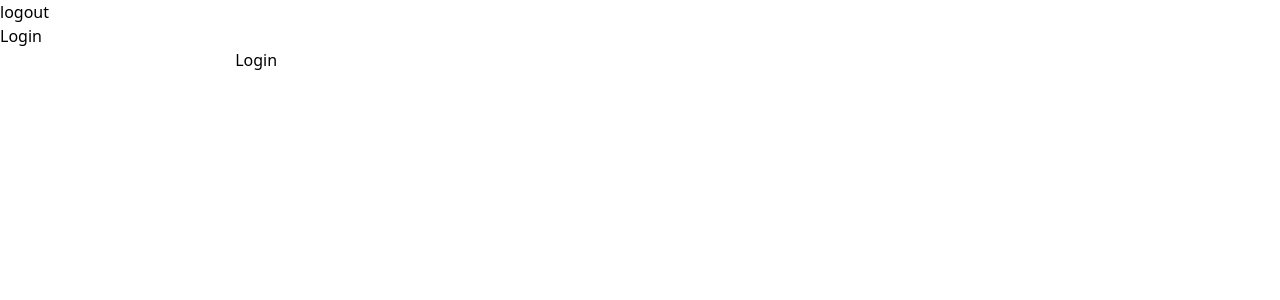
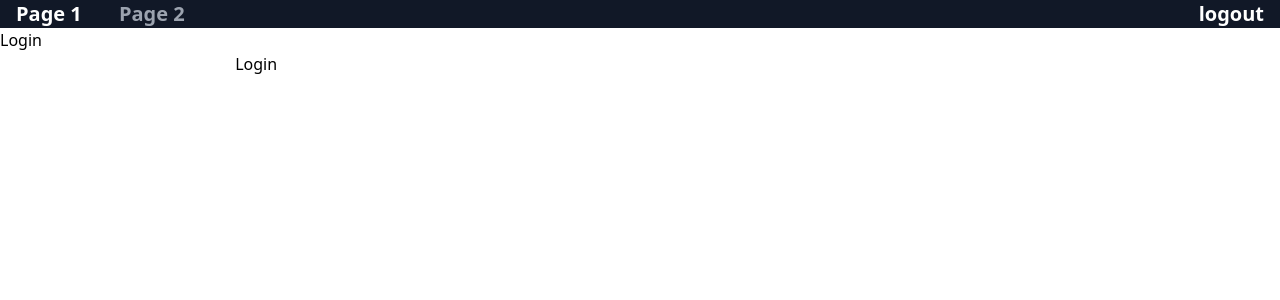
Before and after one commit to ntargon/flask_app_with_login, a Svelte app in the folder client/: page /#/login in a window 1280 px wide. Shown: the top 300 px of the page. Built offline with nearby package versions, Linux system fonts and the light colour scheme; no server answers.

Commit message:
ヘッダを分離

```diff
--- a/client/src/App.svelte
+++ b/client/src/App.svelte
@@ -1,5 +1,6 @@
 <script lang='typescript'>
   import Router from 'svelte-spa-router'
+  import Header from './lib/Header.svelte';
   import { routes } from './router'
   import { push } from 'svelte-spa-router';
   import { onMount } from "svelte";
@@ -29,12 +30,13 @@
   });
 </script>
 
-{#if logged_in_checked}
+
 <main>
-  <nav><a href="/api/logout">logout</a></nav>
+  <Header />
+  {#if logged_in_checked}
   <Router {routes} />
+  {/if}
 </main>
-{/if}
 
 <style>
 </style>
--- /dev/null
+++ b/client/src/lib/Header.svelte
@@ -0,0 +1,19 @@
+<script>
+    import { location } from "svelte-spa-router";
+</script>
+
+<nav class="text-xl bg-gray-900 font-bold flex">
+<div class="w-full text-gray-400 ">
+    <a href="/#/" class="p-4 hover:text-white" class:current_page={$location === "/"}>Page 1</a>
+    <a href="/#/page2" class="p-4 hover:text-white" class:current_page={$location === "/page2"}>Page 2</a>
+</div>
+<div class="">
+    <a href="/api/logout" class="p-4 text-white">logout</a>
+</div>
+</nav>
+
+<style>
+a.current_page {
+    @apply text-white;
+}
+</style>
```
